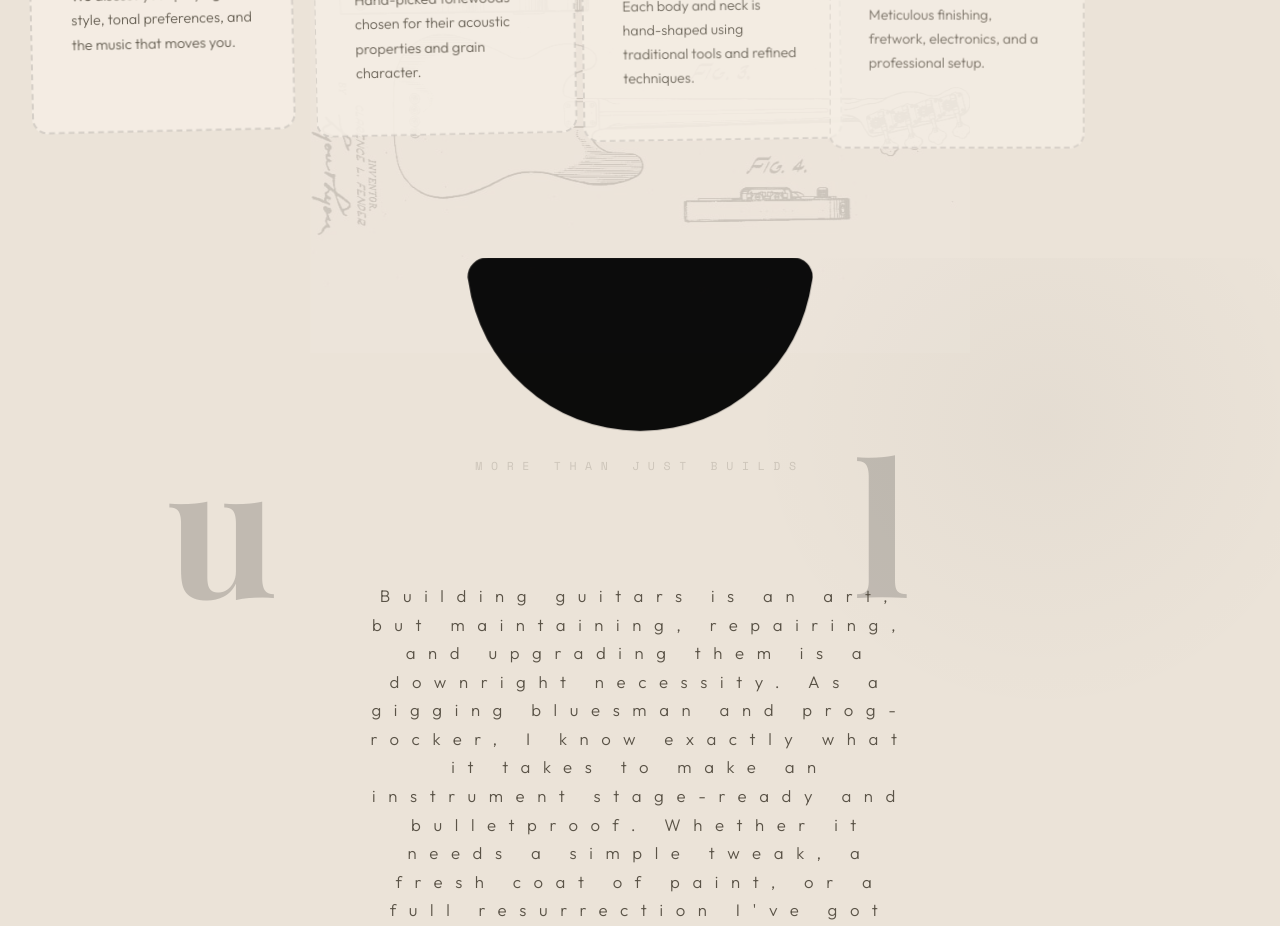
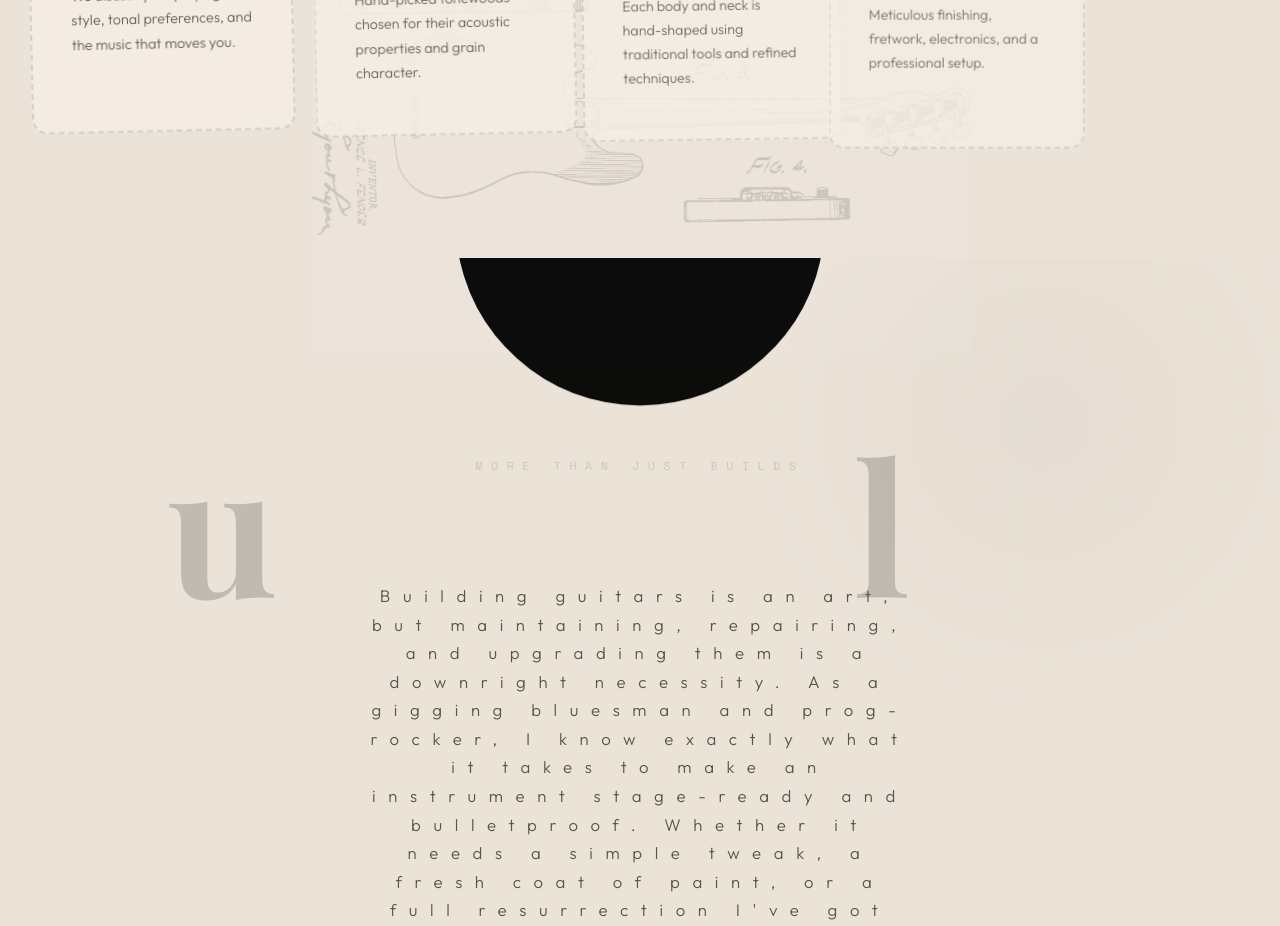
Before and after one commit to JoanDidac/Brut-Guitars, a React (Vite) app: page / in a window 1280 px wide. Shown: the part 3820-4746 px from the top of the page. Built offline with nearby package versions, Linux system fonts and the light colour scheme; a web font is replaced by a local one.

Commit message:
Scale up solid-circle ceiling graphic to 23rem and pull into ceiling vertically via translateY(-35%)

```diff
--- a/src/components/Services.css
+++ b/src/components/Services.css
@@ -10,12 +10,12 @@
     left: 50%;
     /*
        1. translateX(-50%): Centering before rotation
-       2. translateY(-25%): After rotation, the square viewBox means half the SVG is empty space. This pulls the flat edge perfectly flush against the ceiling.
+       2. translateY(-35%): Pulls the flat edge higher past the geometric flush limit into the ceiling.
        3. rotate(-90deg): Face the flat edge up
     */
-    transform: translateX(-50%) translateY(-25%) rotate(-90deg);
-    width: 21.6rem;
-    /* Scaled up 20% from 18rem */
+    transform: translateX(-50%) translateY(-35%) rotate(-90deg);
+    width: 23rem;
+    /* Scaled up explicitly to 23rem as requested */
     height: auto;
     z-index: 10;
     opacity: 0.95;
```
